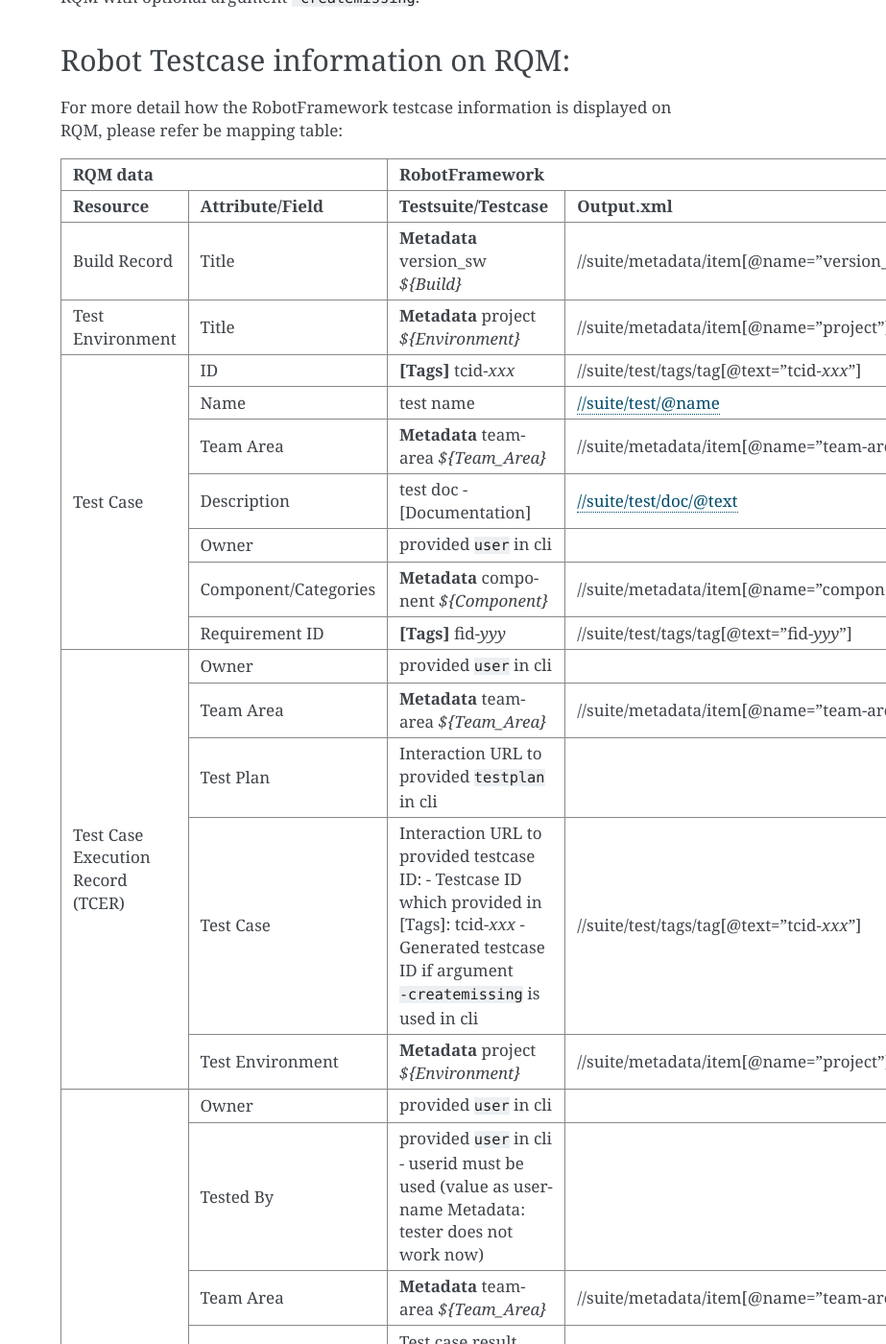
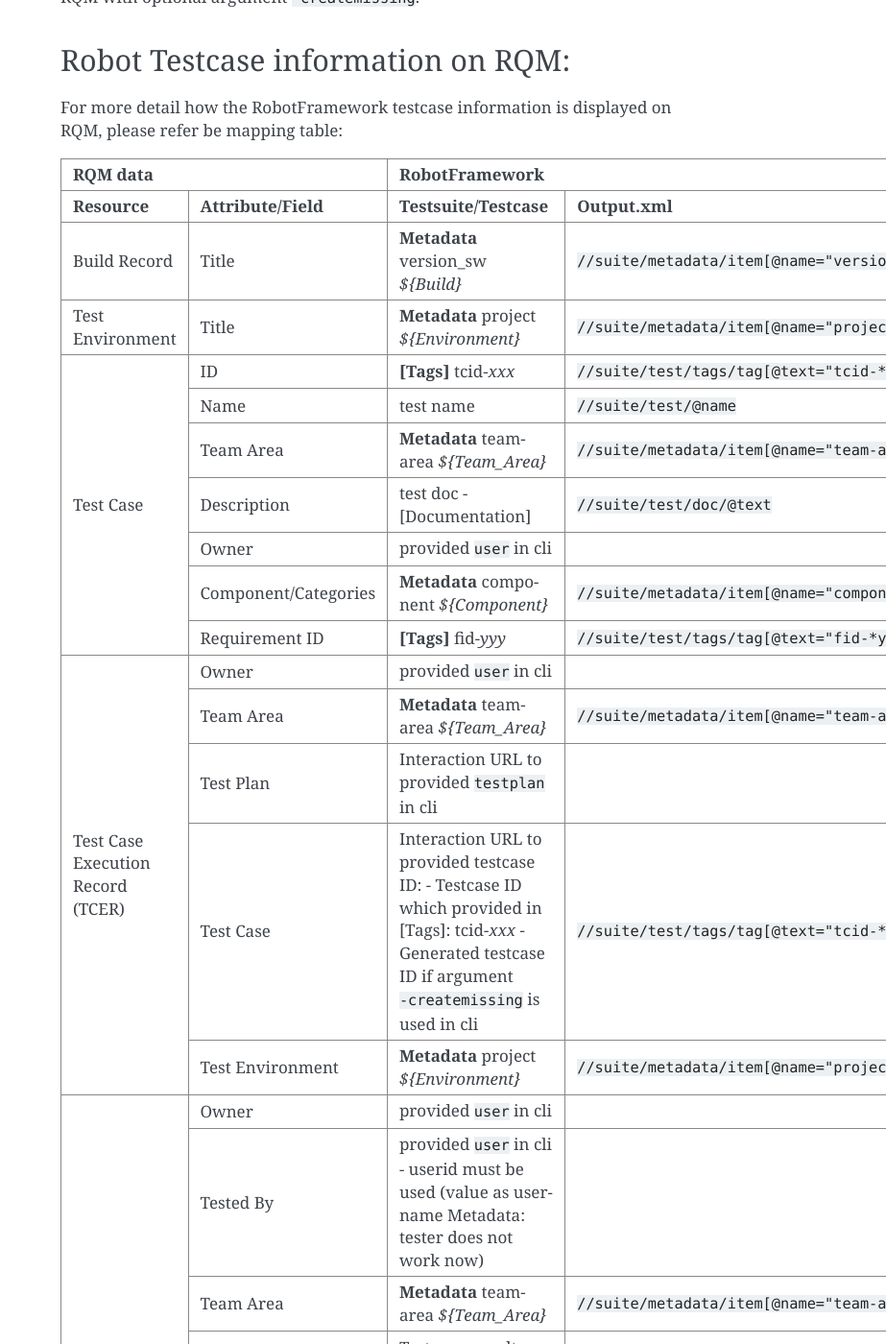
Before and after one commit to test-fullautomation/robotframework-robotlog2rqm, a Sphinx documentation site: the page built from doc/additional_doc/tool_document.rst, in a window 1280 px wide and 1400 px high, scrolled down 1501 px. Shown: the whole window at 96% size, without its empty margins (357-1280 px from the left). Built offline with Sphinx 7.4.7, drawn with Linux system fonts in a browser that asks for light colours; some of the changed lines change nothing that is shown; some of the changed text lies outside the part shown.

Commit message:
avoid overflow and unexpected 'mailto' links in mapping table of pdf doc

```diff
--- a/doc/additional_doc/tool_document.rst
+++ b/doc/additional_doc/tool_document.rst
@@ -77,70 +77,73 @@
 For more detail how the RobotFramework testcase information is displayed
 on RQM, please refer be mapping table:
 
-+---------------------------------------------------------+-------------------------------------------------------------------------------------------------------------------+
-| **RQM data**                                            | **RobotFramework**                                                                                                |
-+----------------------------+----------------------------+-----------------------------------------------------------------------+-------------------------------------------+
-| **Resource**               | **Attribute/Field**        | **Testsuite/Testcase**                                                | **Output.xml**                            |
-+----------------------------+----------------------------+-----------------------------------------------------------------------+-------------------------------------------+
-| Build Record               | Title                      | **Metadata**   version_sw   *${Build}*                                | //suite/metadata/item[@name="version_sw"] |
-+----------------------------+----------------------------+-----------------------------------------------------------------------+-------------------------------------------+
-| Test Environment           | Title                      | **Metadata**   project   *${Environment}*                             | //suite/metadata/item[@name="project"]    |
-+----------------------------+----------------------------+-----------------------------------------------------------------------+-------------------------------------------+
-| Test Case                  | ID                         | **[Tags]**   tcid-*xxx*                                               | //suite/test/tags/tag[@text="tcid-*xxx*"] |
-|                            +----------------------------+-----------------------------------------------------------------------+-------------------------------------------+
-|                            | Name                       | test name                                                             | //suite/test/@name                        |
-|                            +----------------------------+-----------------------------------------------------------------------+-------------------------------------------+
-|                            | Team Area                  | **Metadata**   team-area   *${Team_Area}*                             | //suite/metadata/item[@name="team-area"]  |
-|                            +----------------------------+-----------------------------------------------------------------------+-------------------------------------------+
-|                            | Description                | test doc - [Documentation]                                            | //suite/test/doc/@text                    |
-|                            +----------------------------+-----------------------------------------------------------------------+-------------------------------------------+
-|                            | Owner                      | provided ``user`` in cli                                              |                                           |
-|                            +----------------------------+-----------------------------------------------------------------------+-------------------------------------------+
-|                            | Component/Categories       | **Metadata**   component   *${Component}*                             | //suite/metadata/item[@name="component"]  |
-|                            +----------------------------+-----------------------------------------------------------------------+-------------------------------------------+
-|                            | Requirement ID             | **[Tags]**   fid-*yyy*                                                | //suite/test/tags/tag[@text="fid-*yyy*"]  |
-+----------------------------+----------------------------+-----------------------------------------------------------------------+-------------------------------------------+
-| Test Case Execution Record | Owner                      | provided ``user`` in cli                                              |                                           |
-| (TCER)                     +----------------------------+-----------------------------------------------------------------------+-------------------------------------------+
-|                            | Team Area                  | **Metadata**   team-area   *${Team_Area}*                             | //suite/metadata/item[@name="team-area"]  |
-|                            +----------------------------+-----------------------------------------------------------------------+-------------------------------------------+
-|                            | Test Plan                  | Interaction URL to provided ``testplan`` in cli                       |                                           |
-|                            +----------------------------+-----------------------------------------------------------------------+-------------------------------------------+
-|                            | Test Case                  | Interaction URL to provided testcase ID:                              | //suite/test/tags/tag[@text="tcid-*xxx*"] |
-|                            |                            | - Testcase ID which provided in [Tags]: tcid-*xxx*                    |                                           |
-|                            |                            | - Generated testcase ID if argument ``-createmissing`` is used in cli |                                           |
-|                            +----------------------------+-----------------------------------------------------------------------+-------------------------------------------+
-|                            | Test Environment           | **Metadata**   project   *${Environment}*                             | //suite/metadata/item[@name="project"]    |
-+----------------------------+----------------------------+-----------------------------------------------------------------------+-------------------------------------------+
-| Test Result                | Owner                      | provided ``user`` in cli                                              |                                           |
-|                            +----------------------------+-----------------------------------------------------------------------+-------------------------------------------+
-|                            | Tested By                  | provided ``user`` in cli - userid must be used                        |                                           |
-|                            |                            | (value as username Metadata: tester does not work now)                |                                           |
-|                            +----------------------------+-----------------------------------------------------------------------+-------------------------------------------+
-|                            | Team Area                  | **Metadata**   team-area   *${Team_Area}*                             | //suite/metadata/item[@name="team-area"]  |
-|                            +----------------------------+-----------------------------------------------------------------------+-------------------------------------------+
-|                            | Actual Result              | Test case result (PASSED, FAILED, UNKNOWN)                            | //suite/test/status/@status               |
-|                            +----------------------------+-----------------------------------------------------------------------+-------------------------------------------+
-|                            | Host Name                  | **Metadata**   machine   *%{COMPUTERNAME}*                            | //suite/metadata/item[@name="machine"]    |
-|                            +----------------------------+-----------------------------------------------------------------------+-------------------------------------------+
-|                            | Test Plan                  | Interaction URL to provided ``testplan`` in cli                       |                                           |
-|                            +----------------------------+-----------------------------------------------------------------------+-------------------------------------------+
-|                            | Test Case                  | Interaction URL to provided testcase ID:                              | //suite/test/tags/tag[@text="tcid-*xxx*"] |
-|                            |                            | - Testcase ID which provided in **[Tags]**: tcid-*xxx*                |                                           |
-|                            |                            | - Generated testcase ID if ``-createmissing`` is used                 |                                           |
-|                            +----------------------------+-----------------------------------------------------------------------+-------------------------------------------+
-|                            | Test Case Execution Record | Interaction URL to TCER ID                                            |                                           |
-|                            +----------------------------+-----------------------------------------------------------------------+-------------------------------------------+
-|                            | Build                      | **Metadata**   version_sw   *${Build}*                                | //suite/metadata/item[@name="version_sw"] |
-|                            +----------------------------+-----------------------------------------------------------------------+-------------------------------------------+
-|                            | Start Time                 | Test case start time                                                  | //suite/test/status/@starttime            |
-|                            +----------------------------+-----------------------------------------------------------------------+-------------------------------------------+
-|                            | End Time                   | Test case end time                                                    | //suite/test/status/@endtime              |
-|                            +----------------------------+-----------------------------------------------------------------------+-------------------------------------------+
-|                            | Total Run Time             | Calculated from start and end time                                    |                                           |
-|                            +----------------------------+-----------------------------------------------------------------------+-------------------------------------------+
-|                            | Result Details             | Test case message log                                                 | //suite/test/status/@text                 |
-+----------------------------+----------------------------+-----------------------------------------------------------------------+-------------------------------------------+
+.. table::
+   :widths: 12 16 35 37
+
+   +---------------------------------------------------------+-----------------------------------------------------------------------------------------------------------------------+
+   | **RQM data**                                            | **RobotFramework**                                                                                                    |
+   +----------------------------+----------------------------+-----------------------------------------------------------------------+-----------------------------------------------+
+   | **Resource**               | **Attribute/Field**        | **Testsuite/Testcase**                                                | **Output.xml**                                |
+   +----------------------------+----------------------------+-----------------------------------------------------------------------+-----------------------------------------------+
+   | Build Record               | Title                      | **Metadata**   version_sw   *${Build}*                                | ``//suite/metadata/item[@name="version_sw"]`` |
+   +----------------------------+----------------------------+-----------------------------------------------------------------------+-----------------------------------------------+
+   | Test Environment           | Title                      | **Metadata**   project   *${Environment}*                             | ``//suite/metadata/item[@name="project"]``    |
+   +----------------------------+----------------------------+-----------------------------------------------------------------------+-----------------------------------------------+
+   | Test Case                  | ID                         | **[Tags]**   tcid-*xxx*                                               | ``//suite/test/tags/tag[@text="tcid-*xxx*"]`` |
+   |                            +----------------------------+-----------------------------------------------------------------------+-----------------------------------------------+
+   |                            | Name                       | test name                                                             | ``//suite/test/@name``                        |
+   |                            +----------------------------+-----------------------------------------------------------------------+-----------------------------------------------+
+   |                            | Team Area                  | **Metadata**   team-area   *${Team_Area}*                             | ``//suite/metadata/item[@name="team-area"]``  |
+   |                            +----------------------------+-----------------------------------------------------------------------+-----------------------------------------------+
+   |                            | Description                | test doc - [Documentation]                                            | ``//suite/test/doc/@text``                    |
+   |                            +----------------------------+-----------------------------------------------------------------------+-----------------------------------------------+
+   |                            | Owner                      | provided ``user`` in cli                                              |                                               |
+   |                            +----------------------------+-----------------------------------------------------------------------+-----------------------------------------------+
+   |                            | Component/Categories       | **Metadata**   component   *${Component}*                             | ``//suite/metadata/item[@name="component"]``  |
+   |                            +----------------------------+-----------------------------------------------------------------------+-----------------------------------------------+
+   |                            | Requirement ID             | **[Tags]**   fid-*yyy*                                                | ``//suite/test/tags/tag[@text="fid-*yyy*"]``  |
+   +----------------------------+----------------------------+-----------------------------------------------------------------------+-----------------------------------------------+
+   | Test Case Execution Record | Owner                      | provided ``user`` in cli                                              |                                               |
+   | (TCER)                     +----------------------------+-----------------------------------------------------------------------+-----------------------------------------------+
+   |                            | Team Area                  | **Metadata**   team-area   *${Team_Area}*                             | ``//suite/metadata/item[@name="team-area"]``  |
+   |                            +----------------------------+-----------------------------------------------------------------------+-----------------------------------------------+
+   |                            | Test Plan                  | Interaction URL to provided ``testplan`` in cli                       |                                               |
+   |                            +----------------------------+-----------------------------------------------------------------------+-----------------------------------------------+
+   |                            | Test Case                  | Interaction URL to provided testcase ID:                              | ``//suite/test/tags/tag[@text="tcid-*xxx*"]`` |
+   |                            |                            | - Testcase ID which provided in [Tags]: tcid-*xxx*                    |                                               |
+   |                            |                            | - Generated testcase ID if argument ``-createmissing`` is used in cli |                                               |
+   |                            +----------------------------+-----------------------------------------------------------------------+-----------------------------------------------+
+   |                            | Test Environment           | **Metadata**   project   *${Environment}*                             | ``//suite/metadata/item[@name="project"]``    |
+   +----------------------------+----------------------------+-----------------------------------------------------------------------+-----------------------------------------------+
+   | Test Result                | Owner                      | provided ``user`` in cli                                              |                                               |
+   |                            +----------------------------+-----------------------------------------------------------------------+-----------------------------------------------+
+   |                            | Tested By                  | provided ``user`` in cli - userid must be used                        |                                               |
+   |                            |                            | (value as username Metadata: tester does not work now)                |                                               |
+   |                            +----------------------------+-----------------------------------------------------------------------+-----------------------------------------------+
+   |                            | Team Area                  | **Metadata**   team-area   *${Team_Area}*                             | ``//suite/metadata/item[@name="team-area"]``  |
+   |                            +----------------------------+-----------------------------------------------------------------------+-----------------------------------------------+
+   |                            | Actual Result              | Test case result (PASSED, FAILED, UNKNOWN)                            | ``//suite/test/status/@status``               |
+   |                            +----------------------------+-----------------------------------------------------------------------+-----------------------------------------------+
+   |                            | Host Name                  | **Metadata**   machine   *%{COMPUTERNAME}*                            | ``//suite/metadata/item[@name="machine"]``    |
+   |                            +----------------------------+-----------------------------------------------------------------------+-----------------------------------------------+
+   |                            | Test Plan                  | Interaction URL to provided ``testplan`` in cli                       |                                               |
+   |                            +----------------------------+-----------------------------------------------------------------------+-----------------------------------------------+
+   |                            | Test Case                  | Interaction URL to provided testcase ID:                              | ``//suite/test/tags/tag[@text="tcid-*xxx*"]`` |
+   |                            |                            | - Testcase ID which provided in **[Tags]**: tcid-*xxx*                |                                               |
+   |                            |                            | - Generated testcase ID if ``-createmissing`` is used                 |                                               |
+   |                            +----------------------------+-----------------------------------------------------------------------+-----------------------------------------------+
+   |                            | Test Case Execution Record | Interaction URL to TCER ID                                            |                                               |
+   |                            +----------------------------+-----------------------------------------------------------------------+-----------------------------------------------+
+   |                            | Build                      | **Metadata**   version_sw   *${Build}*                                | ``//suite/metadata/item[@name="version_sw"]`` |
+   |                            +----------------------------+-----------------------------------------------------------------------+-----------------------------------------------+
+   |                            | Start Time                 | Test case start time                                                  | ``//suite/test/status/@starttime``            |
+   |                            +----------------------------+-----------------------------------------------------------------------+-----------------------------------------------+
+   |                            | End Time                   | Test case end time                                                    | ``//suite/test/status/@endtime``              |
+   |                            +----------------------------+-----------------------------------------------------------------------+-----------------------------------------------+
+   |                            | Total Run Time             | Calculated from start and end time                                    |                                               |
+   |                            +----------------------------+-----------------------------------------------------------------------+-----------------------------------------------+
+   |                            | Result Details             | Test case message log                                                 | ``//suite/test/status/@text``                 |
+   +----------------------------+----------------------------+-----------------------------------------------------------------------+-----------------------------------------------+
 
 .. _RqmAPI: https://jazz.net/wiki/bin/view/Main/RqmApi
 .. _RQM_templates: https://github.com/test-fullautomation/robotframework-testresult2rqmtool/tree/develop/RobotResults2RQM/RQM_templates
```
Also changed, not shown: 1 other file.
